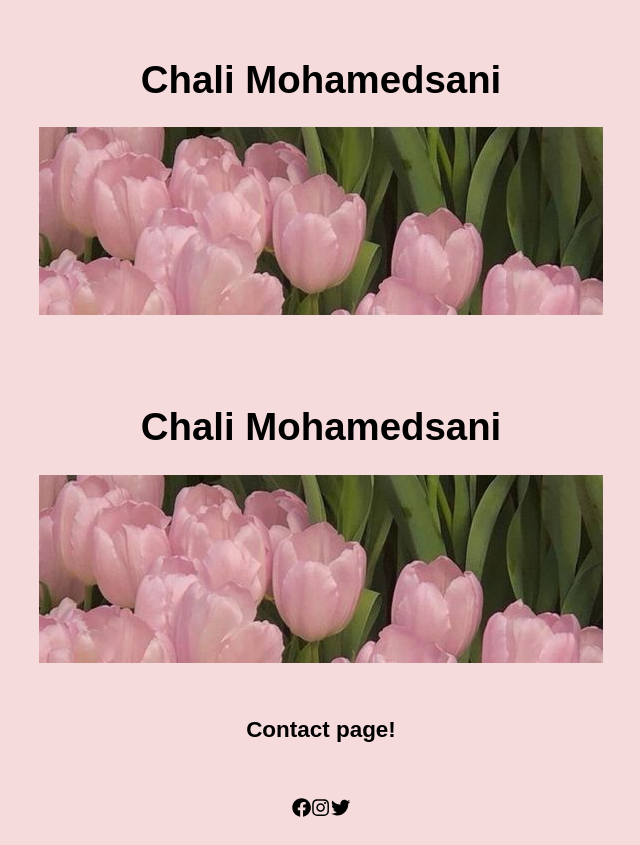
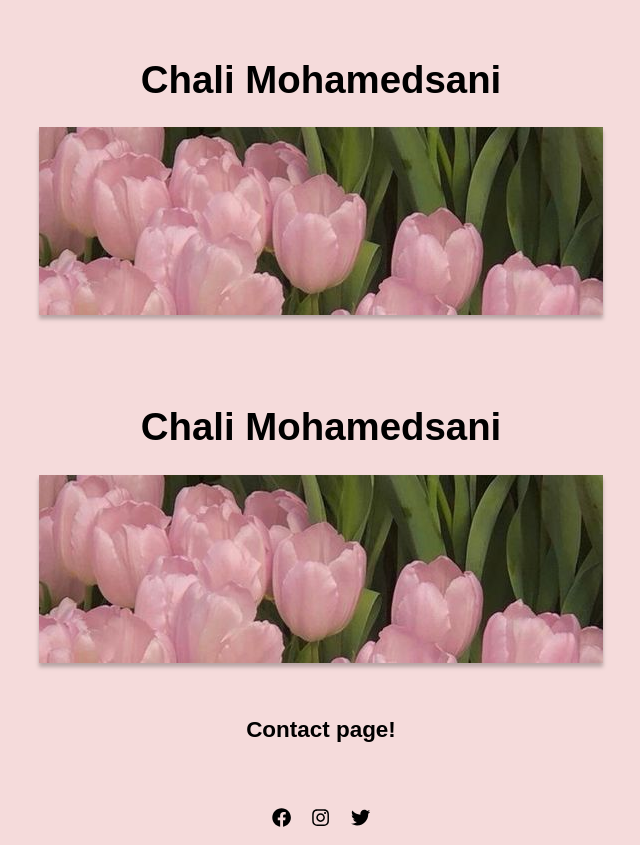
Before and after one commit to Chali96/my-react-portfolio, a React (Create React App) app: page /contact in a window 1280 px wide. Shown: the whole page, without its empty margins (319-959 px from the left). Built offline with nearby package versions, Linux system fonts and the light colour scheme.

Commit message:
css added to the header img

```diff
--- a/src/components/Footer.js
+++ b/src/components/Footer.js
@@ -20,9 +20,9 @@ const Footer = () => {
 
     return (
         <div className="footer">
-            <FaFacebook onClick={handleFBClick} style={{ cursor: 'pointer' }} />
-      <FaInstagram onClick={handleIGClick} style={{ cursor: 'pointer' }} />
-      <FaTwitter onClick={handleIGClick} style={{ cursor: 'pointer' }} />
+            <FaFacebook className='icon' onClick={handleFBClick} style={{ cursor: 'pointer' }} />
+      <FaInstagram className='icon' onClick={handleIGClick} style={{ cursor: 'pointer' }} />
+      <FaTwitter className='icon' onClick={handleIGClick} style={{ cursor: 'pointer' }} />
         </div>
     );
 };
--- a/src/components/Header.js
+++ b/src/components/Header.js
@@ -6,7 +6,7 @@ const Header = () => {
         <h1>
             Chali Mohamedsani
         </h1>
-        <img src={header} alt="first image" />
+        <img className='headerimg' src={header} alt="first image" />
      </div>
     );
 };
--- a/src/index.css
+++ b/src/index.css
@@ -47,3 +47,8 @@ body {
 .icon{
   margin: 10px;
 }
+
+.headerimg{
+  box-shadow: 0px 4px 4px rgba(0, 0, 0, 0.25);
+  backdrop-filter: blur(15px);
+}
```
